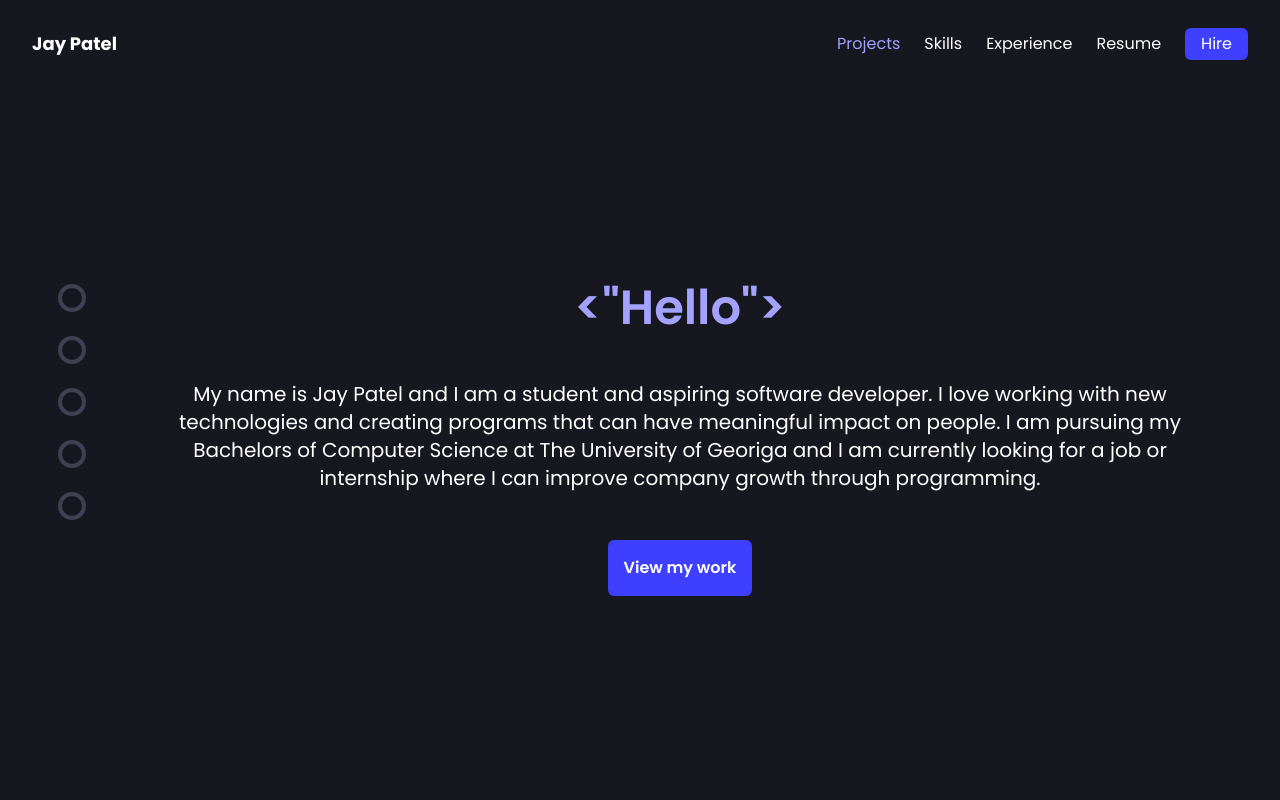
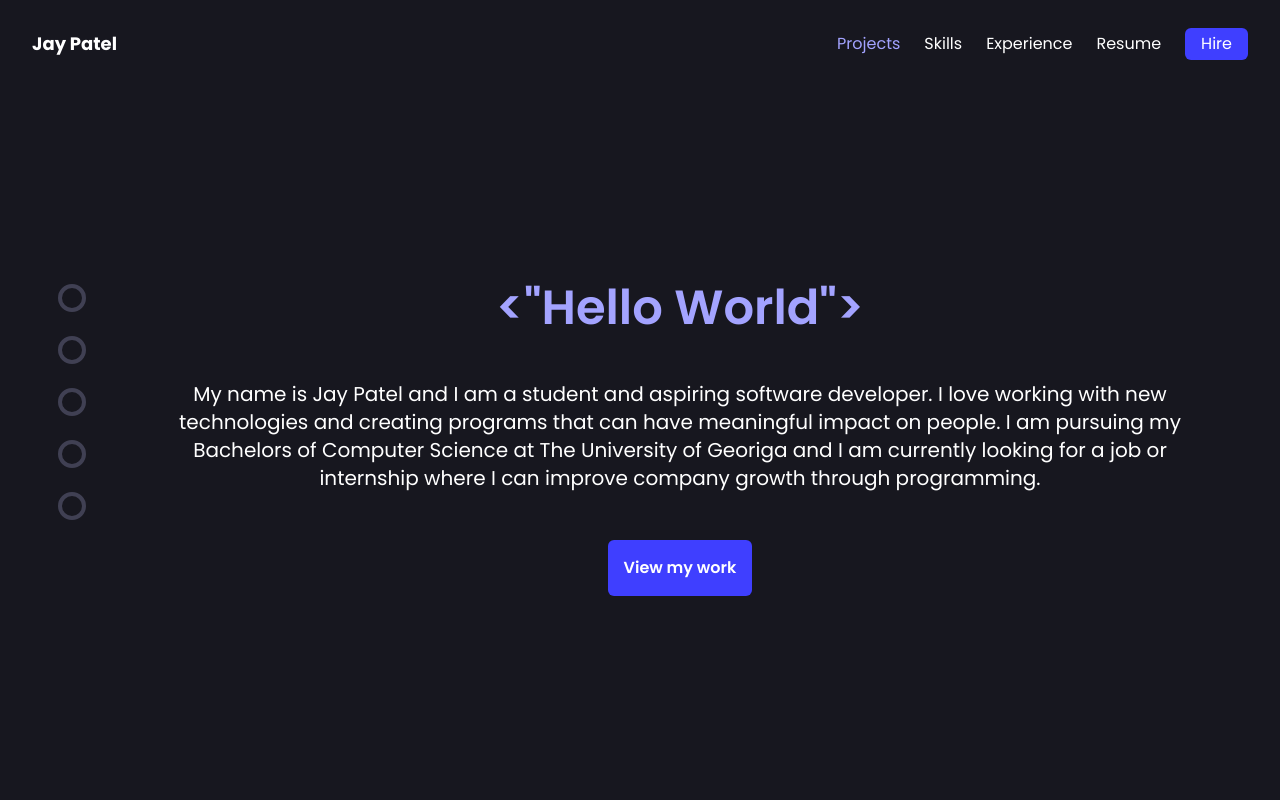
Before and after one commit to jayp822/portfolio-website, a website: page index.html in a window 1280 px wide. Shown: the top 800 px of the page. Drawn offline with Linux system fonts and the light colour scheme.

Commit message:
added world

```diff
--- a/index.html
+++ b/index.html
@@ -71,7 +71,7 @@
 			</nav>
 			<div class="flex-wrap lg:ml-20 justify-center md:justify-end max-w-full md:my-36">
 				<h1 class="text-selected-text font-poppins sm:mx-auto font-semibold text-5xl text-center">
-					&lt;"Hello"&gt;
+					&lt;"Hello World"&gt;
 
 				</h1>
 
```
